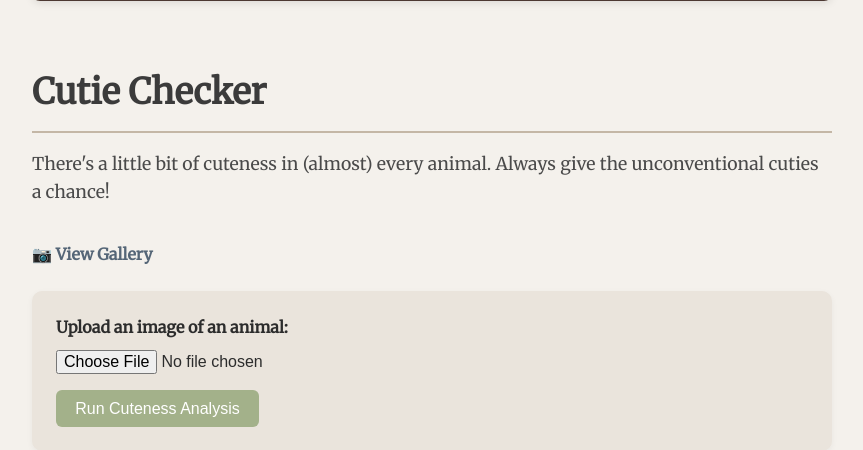
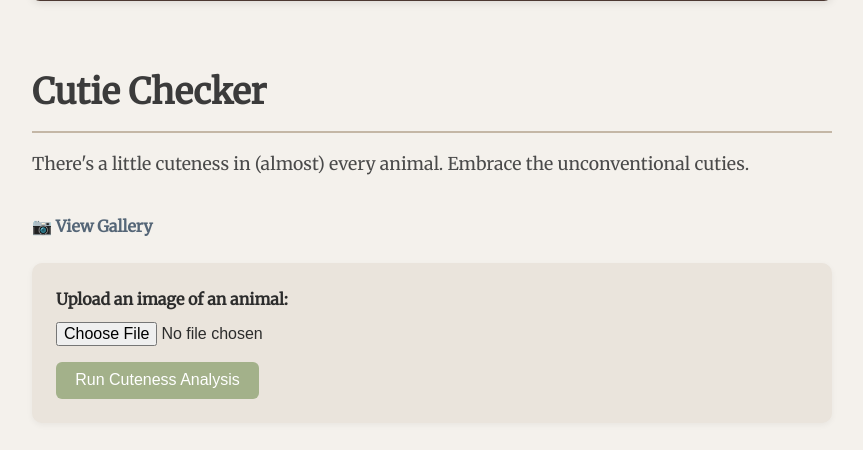
Before and after one commit to LaurenLiebhaber/cute-animal-checker, a Flask app: page / in a window 1280 px wide. Shown: the part 298-748 px from the top of the page, without its empty margins (208-1071 px from the left). After the commit the page ends 721 px from the top, so only its background shows below. Run offline with Flask 3, Linux system fonts and the light colour scheme.

Commit message:
Update titles and subheader for cutie checker

```diff
--- a/templates/index.html
+++ b/templates/index.html
@@ -108,7 +108,7 @@
     <h1>Cutie Checker</h1>
 
     <p class="subheader">
-     There's a little bit of cuteness in (almost) every animal. Always give the unconventional cuties a chance!
+     There's a little cuteness in (almost) every animal. Embrace the unconventional cuties.
     </p>
 
     <a href="/gallery" class="gallery-link">📷 View Gallery</a>
```
